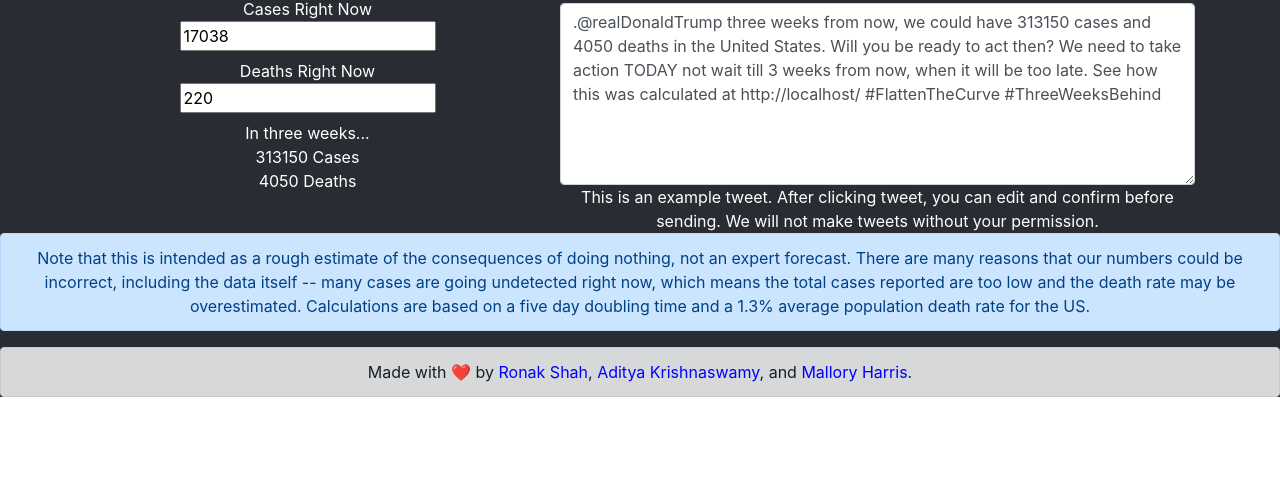
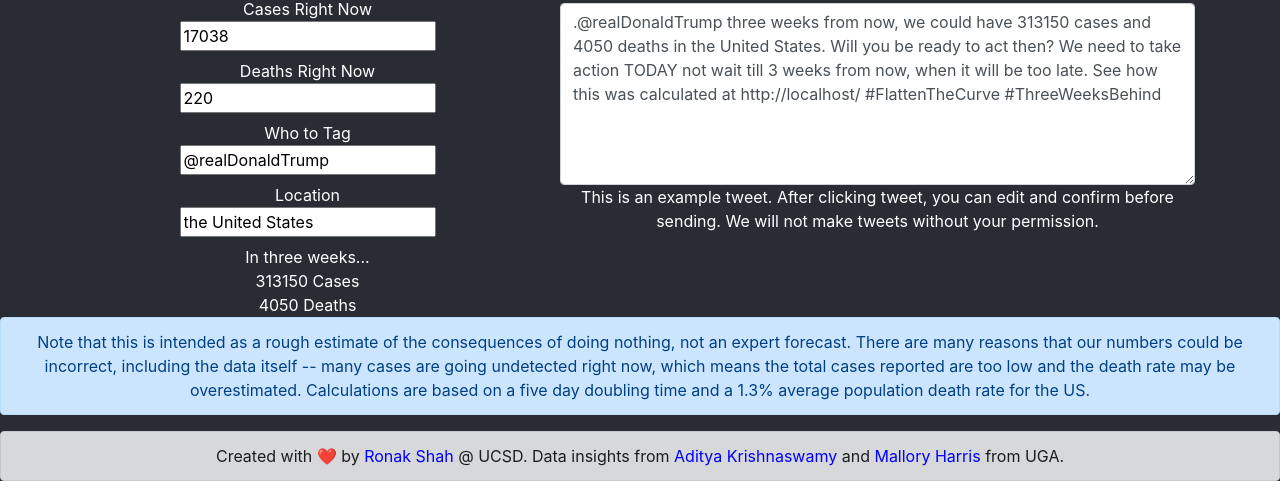
Before and after one commit to trulyronak/covidthree, a React (Create React App) app: page / in a window 1280 px wide. Shown: the part 347-841 px from the top of the page. Before the commit the page ends 800 px from the top, so only its background shows below. Built offline with nearby package versions, Linux system fonts and the light colour scheme; no server answers.

Commit message:
Added customization for handle and location

```diff
--- a/src/App.js
+++ b/src/App.js
@@ -86,7 +86,7 @@
         Note that this is intended as a rough estimate of the consequences of doing nothing, not an expert forecast. There are many reasons that our numbers could be incorrect, including the data itself -- many cases are going undetected right now, which means the total cases reported are too low and the death rate may be overestimated. Calculations are based on a five day doubling time and a 1.3% average population death rate for the US.
       </Alert>
       <Alert variant="dark" className="footer">
-        Made with ❤️ by <a href="https://twitter.com/realronakshah">Ronak Shah</a>, <a href="https://twitter.com/diddykrish">Aditya Krishnaswamy</a>, and <a href="https://twitter.com/Malar0ne">Mallory Harris</a>.
+      Created with ❤️ by <a href="https://twitter.com/realronakshah">Ronak Shah</a> @ UCSD. Data insights from <a href="https://twitter.com/diddykrish">Aditya Krishnaswamy</a> and <a href="https://twitter.com/Malar0ne">Mallory Harris</a> from UGA.
       </Alert>
 
       </div>
--- a/src/components/Calculator.js
+++ b/src/components/Calculator.js
@@ -7,12 +7,16 @@
         this.state = {
             cases: 17038,
             deaths: 220,
-            statesData: []
+            statesData: [],
         }
         this.calculate();
         this.handleCasesChange = this.handleCasesChange.bind(this);
         this.handleDeathsChange = this.handleDeathsChange.bind(this);
         this.handleStateSelect = this.handleStateSelect.bind(this);
+        this.handleOfficialChange = this.handleOfficialChange.bind(this);
+        this.handleLocationChange = this.handleLocationChange.bind(this);
+        this.state.official = this.props.parent.state.official
+        this.state.state = this.props.parent.state.state
     }
 
     handleCasesChange(e) {
@@ -49,13 +53,31 @@
         let state = this.props.statesData[e.target.value]
         this.setState({
             cases: state.Cases,
-            deaths: state.Deaths
+            deaths: state.Deaths,
         })
         this.props.parent.setState({
             state: state.State,
             official: state["Twitter Handle"]
         })
         this.calculate(state.Cases, state.Deaths);
+    }
+
+    handleOfficialChange(e) {
+        this.props.parent.setState({
+            official: e.target.value
+        })
+        this.setState({
+            official: e.target.value
+        })
+    }
+
+    handleLocationChange(e) {
+        this.props.parent.setState({
+            state: e.target.value
+        })
+        this.setState({
+            state: e.target.value
+        })
     }
 
     render() {
@@ -80,6 +102,18 @@
                 Deaths Right Now  <br/>
                 <input type="number" name="name" value={this.state.deaths} onChange={this.handleDeathsChange} />
             </label>
+<br/>
+            <label>
+                Who to Tag  <br/>
+                <input type="text" name="name" value={this.state.official} onChange={this.handleOfficialChange} />
+            </label>
+<br/>
+            <label>
+                Location  <br/>
+                <input type="text" name="name" value={this.state.state} onChange={this.handleLocationChange} />
+            </label>
+
+
             <br/>
                 </form>
 
```
